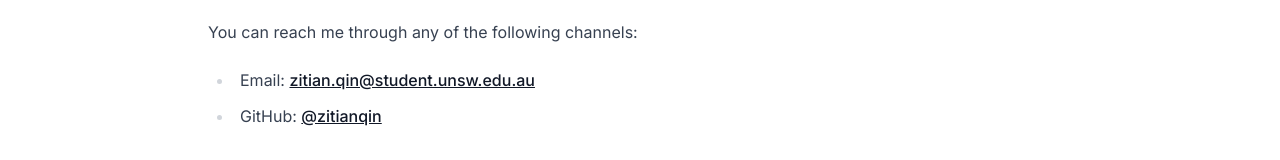
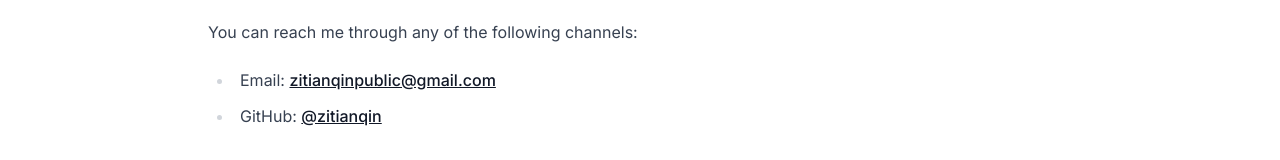
Before and after one commit to zitianqin/zitianqin.github.io, a Next.js app in the folder website/: page /contact in a window 1280 px wide. Shown: the part 179-339 px from the top of the page. Built offline with nearby package versions, Linux system fonts and the light colour scheme.

Commit message:
Update contact email

```diff
--- a/website/src/app/contact/page.tsx
+++ b/website/src/app/contact/page.tsx
@@ -7,8 +7,8 @@ export default function Contact() {
         <ul>
           <li>
             Email:{" "}
-            <a href="mailto:zitian.qin@student.unsw.edu.au">
-              zitian.qin@student.unsw.edu.au
+            <a href="mailto:zitianqinpublic@gmail.com">
+              zitianqinpublic@gmail.com
             </a>
           </li>
           <li>
```
